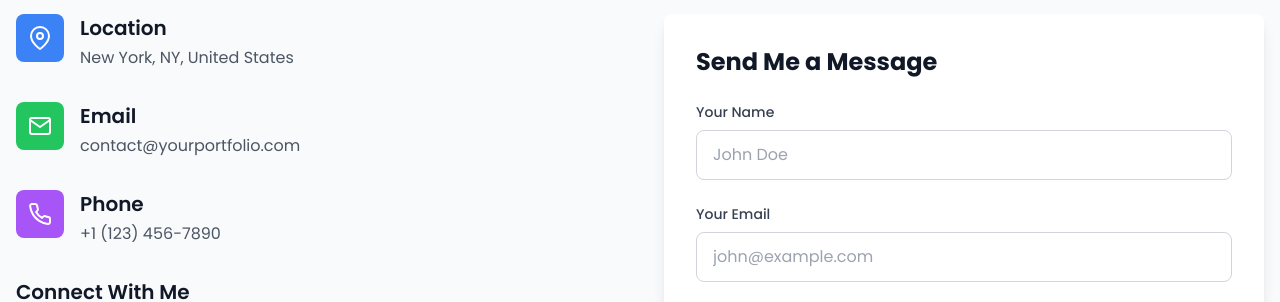
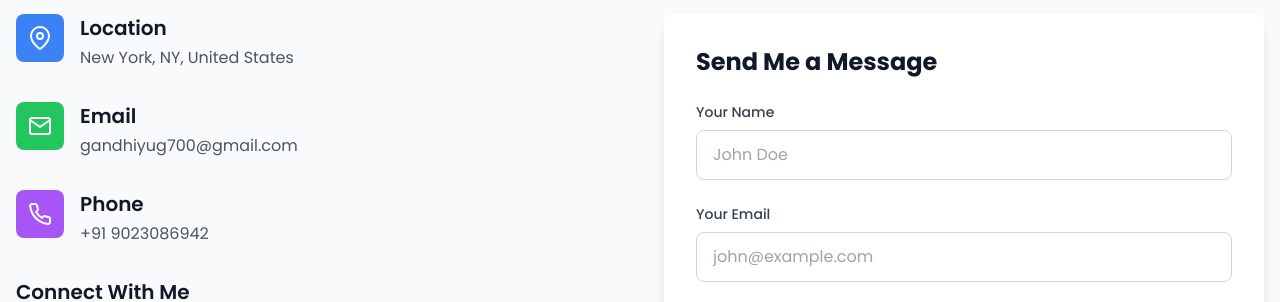
Before and after one commit to Yuggandhi96/my_portfolio, a React (Vite) app in the folder client/: page / in a window 1280 px wide. Shown: the part 5840-6142 px from the top of the page. Built offline with nearby package versions, Linux system fonts and the light colour scheme.

Commit message:
first commit

```diff
--- a/client/src/App.jsx
+++ b/client/src/App.jsx
@@ -1,13 +1,13 @@
 // client/src/App.jsx
 import { useState, useEffect } from 'react';
 import Header from './components/Header';
-import Hero from './sections/Hero';
-import About from './sections/About';
+import Hero from './Sections/Hero';
+import About from './Sections/About';
 import Skills from './sections/Skills';
 import Projects from './sections/Projects';
 import Experience from './sections/Experience';
 import Testimonials from './sections/Testimonials';
-import Contact from './sections/Contact';
+import Contact from './Sections/Contact';
 import Footer from './components/Footer';
 import Loader from './components/Loader';
 
--- a/client/src/Sections/Contact.jsx
+++ b/client/src/Sections/Contact.jsx
@@ -116,7 +116,7 @@
               </div>
               <div>
                 <h3 className="text-xl font-semibold mb-1 text-gray-900 dark:text-white">Email</h3>
-                <p className="text-gray-600 dark:text-gray-300">contact@yourportfolio.com</p>
+                <p className="text-gray-600 dark:text-gray-300">gandhiyug700@gmail.com</p>
               </div>
             </motion.div>
 
@@ -126,7 +126,7 @@
               </div>
               <div>
                 <h3 className="text-xl font-semibold mb-1 text-gray-900 dark:text-white">Phone</h3>
-                <p className="text-gray-600 dark:text-gray-300">+1 (123) 456-7890</p>
+                <p className="text-gray-600 dark:text-gray-300">+91 9023086942</p>
               </div>
             </motion.div>
 
```
